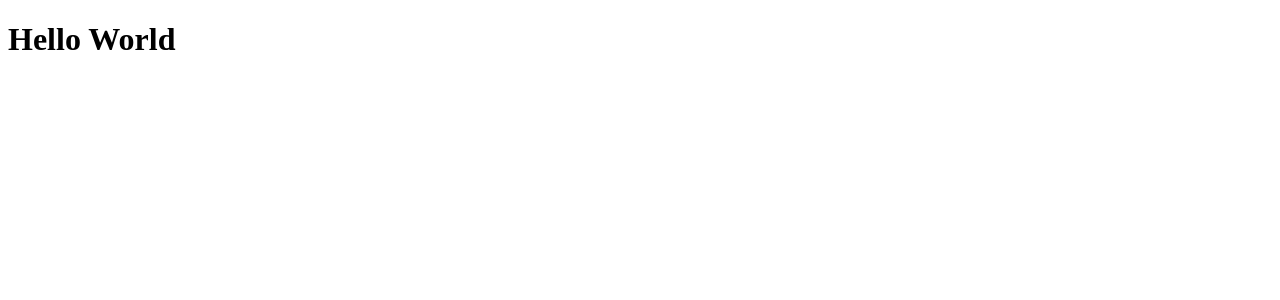
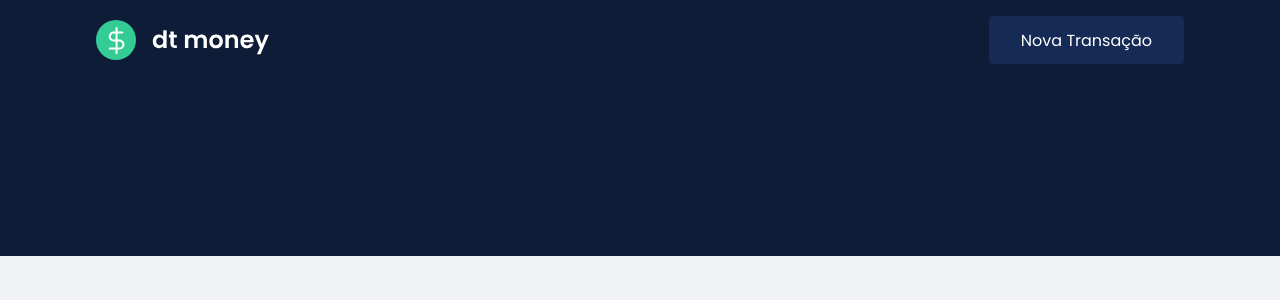
Before and after one commit to washingtoncharles/dtmoney, a React (Create React App) app: page / in a window 1280 px wide. Shown: the top 300 px of the page. Built offline with nearby package versions, Linux system fonts and the light colour scheme.

Commit message:
Component: Header

```diff
--- a/src/App.tsx
+++ b/src/App.tsx
@@ -1,8 +1,12 @@
+import { Header } from "./components/Header";
+import { GlobalStyled } from "./styles/global";
+
 export function App() {
   return (
-    <div className="App">
-      <h1>Hello World</h1>
-    </div>
+    <>
+      <Header />
+      <GlobalStyled />
+    </>
   );
 }
 
--- /dev/null
+++ b/src/components/Header/index.tsx
@@ -0,0 +1,15 @@
+import logoImg from '../../assets/logo.svg';
+import { Container, Content} from './styles';
+
+export function Header() {
+  return (
+    <Container>
+      <Content>
+        <img src={logoImg} alt="dtMoney" />
+        <button type="button">
+          Nova Transação
+        </button>
+      </Content>
+    </Container>
+  )
+}
--- /dev/null
+++ b/src/components/Header/styles.ts
@@ -0,0 +1,31 @@
+import styled from 'styled-components';
+
+export const Container = styled.header`
+  background: var(--blue);
+`
+
+export const Content = styled.div`
+  max-width: 1120px;
+  margin: 0 auto;
+
+  padding: 1rem 1rem 12rem;
+  display: flex;
+  align-items: center;
+  justify-content: space-between;
+
+  button {
+    font-size: 1rem;
+    color: #FFFF;
+    background: var(--blue-light);
+    border: 0;
+    padding: 0 2rem;
+    border-radius: 0.25rem;
+    height: 3rem;
+
+    transition: filter 0.2s;
+
+    &:hover {
+      filter: brightness(0.9);
+    }
+  }
+`
--- a/src/styles/global.ts
+++ b/src/styles/global.ts
@@ -3,9 +3,9 @@
 export const GlobalStyled = createGlobalStyle`
 :root {
   --red: #E52E4D;
-  --blue: #5429CC;
+  --blue: #0F1C37;
 
-  --blue-light: #6933FF;
+  --blue-light: #152A54;
 
   --text-title: #363F5F;
   --text-body: #969CB3;
```
